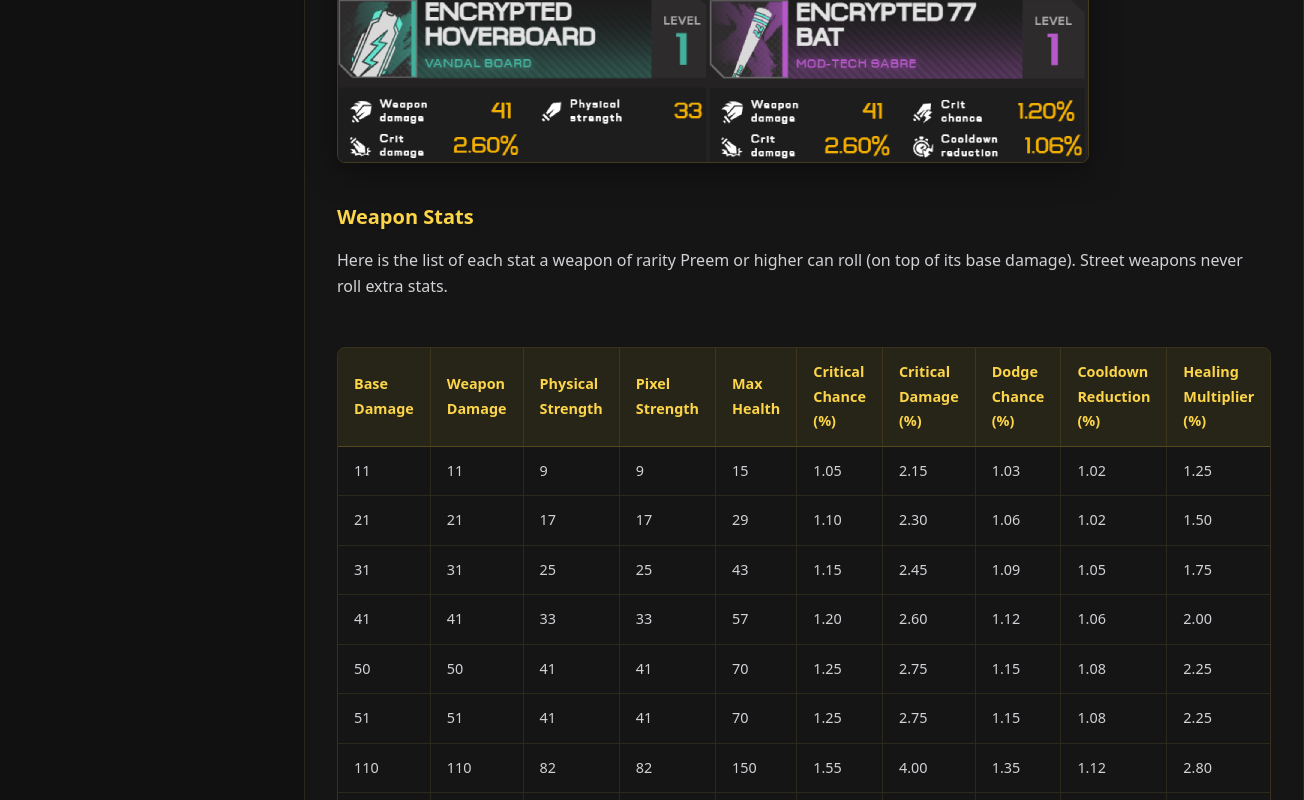
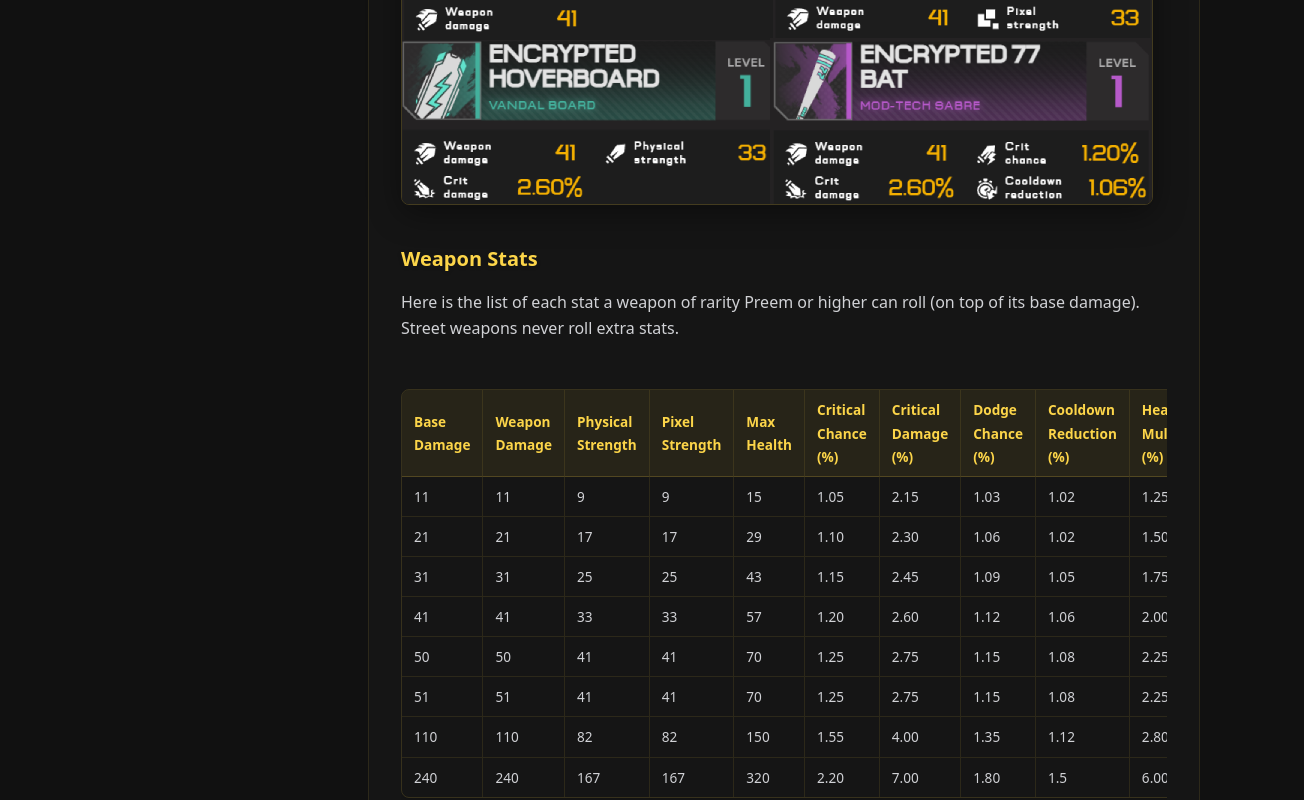
Before and after one commit to femaury/77bit-guides, a React (Vite) app: page /guides/all-about-weapons in a window 1280 px wide. Shown: the part 2000-2800 px from the top of the page, 1304 px wide, since content can reach past the window. Built offline with nearby package versions, Linux system fonts and the light colour scheme.

Commit message:
Improve layout

```diff
--- a/src/index.css
+++ b/src/index.css
@@ -225,7 +225,7 @@
   overflow: hidden;
   box-shadow: 0 4px 6px -1px rgba(0, 0, 0, 0.1), 0 2px 4px -1px rgba(0, 0, 0, 0.06);
   border: 1px solid rgba(252, 213, 73, 0.15);
-  font-size: 0.9rem;
+  font-size: 0.85rem;
 }
 
 .guide-article thead {
@@ -235,19 +235,19 @@
 .guide-article th {
   font-weight: 600;
   text-align: left;
-  padding: 0.75rem 1rem;
+  padding: 0.5rem 0.75rem;
   border-bottom: 1px solid rgba(252, 213, 73, 0.2);
   border-right: 1px solid rgba(252, 213, 73, 0.1);
   color: var(--color-primary);
-  font-size: 0.9rem;
+  font-size: 0.85rem;
 }
 
 .guide-article td {
-  padding: 0.75rem 1rem;
+  padding: 0.5rem 0.75rem;
   border-bottom: 1px solid rgba(252, 213, 73, 0.1);
   border-right: 1px solid rgba(252, 213, 73, 0.1);
   color: rgba(229, 231, 235, 0.9);
-  font-size: 0.9rem;
+  font-size: 0.85rem;
 }
 
 .guide-article th:last-child,
--- a/src/pages/GuideDetailPage.tsx
+++ b/src/pages/GuideDetailPage.tsx
@@ -84,7 +84,7 @@ export function GuideDetailPage() {
         url={`/guides/${guide.slug}`}
       />
 
-      <div className="max-w-7xl mx-auto">
+      <div className="max-w-6xl mx-auto lg:px-4">
         {/* Breadcrumb navigation */}
         <div className="mb-6 flex items-center text-sm text-gray-400">
           <Link to="/" className="hover:text-primary transition-colors">
@@ -94,7 +94,7 @@ export function GuideDetailPage() {
           <span className="text-gray-300">{guide.title}</span>
         </div>
 
-        {/* Guide header section */}
+        {/* Guide header section - constrained to match content width */}
         <header className="mb-12">
           {guide.image && (
             <div className="relative mb-8 rounded-xl overflow-hidden">
@@ -114,7 +114,7 @@ export function GuideDetailPage() {
 
           <div className="flex flex-col md:flex-row justify-between items-start gap-6">
             <div className="max-w-2xl">
-              <p className="text-lg text-gray-300 leading-relaxed">{guide.description}</p>
+              <p className="text-sm md:text-base text-gray-300 leading-relaxed">{guide.description}</p>
 
               <div className="mt-4 flex items-center text-sm text-gray-400">
                 <div className="flex items-center mr-4">
@@ -148,7 +148,7 @@ export function GuideDetailPage() {
         </header>
 
         {/* Two column layout with ToC and content */}
-        <div className="flex flex-col lg:flex-row gap-8">
+        <div className="flex flex-col lg:flex-row gap-8 justify-between">
           {/* Table of Contents sidebar - hidden on mobile, shown as sticky on desktop */}
           {showTableOfContents && (
             <aside className="hidden lg:block w-64 shrink-0">
@@ -162,7 +162,7 @@ export function GuideDetailPage() {
           )}
 
           {/* Article content */}
-          <div className="flex-1">
+          <div className="flex-1 lg:mx-0 min-w-0">
             {/* Mobile ToC (dropdown style) */}
             {showTableOfContents && (
               <div className="lg:hidden mb-6">
@@ -178,7 +178,7 @@ export function GuideDetailPage() {
             )}
 
             {/* Guide content section */}
-            <article ref={articleRef} className="guide-article bg-bg-elevated/30 border border-border-primary rounded-lg p-8">
+            <article ref={articleRef} className="guide-article bg-bg-elevated/30 border border-border-primary rounded-lg p-4 sm:p-6 md:p-8">
               {loading ? (
                 <div className="animate-pulse">
                   <div className="h-6 bg-bg-elevated/50 rounded w-3/4 mb-4"></div>
```
